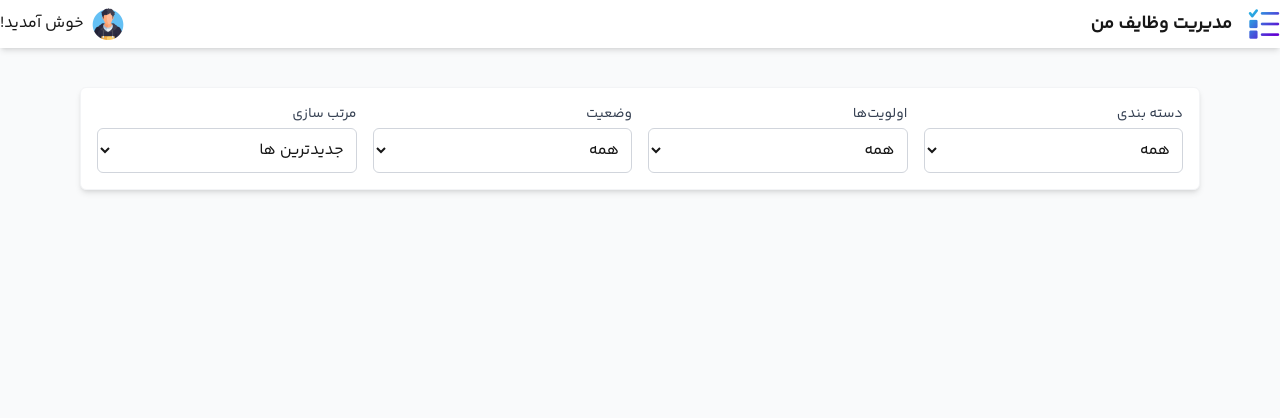
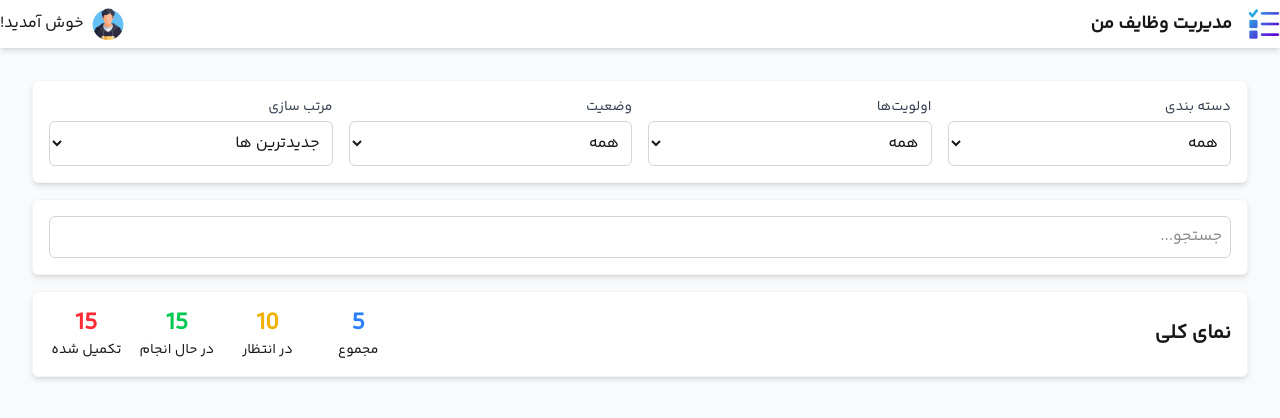
Before and after one commit to htadayoni/todo-list, a Next.js app: page / in a window 1280 px wide. Shown: the top 418 px of the page. Built offline with nearby package versions, Linux system fonts and the light colour scheme.

Commit message:
implement overvie + block

```diff
--- a/src/app/page.js
+++ b/src/app/page.js
@@ -1,10 +1,16 @@
-import Filters from "./../components/filters";
+import Search from '@/components/search';
+import Filters from './../components/filters';
+import Overview from './../components/overview';
 
 export default function Home() {
   return (
-    <div className="grid grid-rows-[20px_1fr_20px] items-center justify-items-center min-h-screen p-8 pb-20 gap-16 sm:p-20">
-      <div className="container mx-auto">
-        <Filters />
+    <div className="grid grid-rows-[20px_1fr_20px] items-center justify-items-center min-h-screen p-8 pb-20 gap-16">
+      <div className="container h-full">
+        <div className="grid gap-4">
+          <Filters />
+          <Search />
+          <Overview />
+        </div>
       </div>
     </div>
   );
--- a/src/components/filters/index.js
+++ b/src/components/filters/index.js
@@ -4,17 +4,18 @@ import {
   priorities,
   statuses,
   sortOptions,
-} from '../../constants/filters';
+} from './../../constants/filters';
+import Block from '../layout/block';
 
 export default function Filters() {
   return (
-    <div className="shadow-md bg-white border border-gray-100 rounded-md p-4">
+    <Block>
       <div className="grid grid-cols-4 gap-4">
         <FilterItem title="دسته بندی" listItems={categories} />
         <FilterItem title="اولویت‌ها" listItems={priorities} />
         <FilterItem title="وضعیت" listItems={statuses} />
         <FilterItem title="مرتب سازی" listItems={sortOptions} />
       </div>
-    </div>
+    </Block>
   );
 }
--- /dev/null
+++ b/src/components/layout/block.js
@@ -0,0 +1,7 @@
+export default function Block({ children }) {
+  return (
+    <div className="shadow-md bg-white border border-gray-100 rounded-md p-4">
+      {children}
+    </div>
+  );
+}
--- /dev/null
+++ b/src/components/overview/index.js
@@ -0,0 +1,18 @@
+import Block from '../layout/block';
+import NumberBlock from './numberBlock';
+
+export default function Overview() {
+  return (
+    <Block>
+      <div className="flex justify-between items-center">
+        <h2 className="text-xl font-bold">نمای کلی</h2>
+        <div className="grid grid-cols-4 gap-4">
+          <NumberBlock number={5} title="مجموع" color="blue" />
+          <NumberBlock number={10} title="در انتظار" color="yellow" />
+          <NumberBlock number={15} title="در حال انجام" color="green" />
+          <NumberBlock number={15} title="تکمیل شده" color="red" />
+        </div>
+      </div>
+    </Block>
+  );
+}
--- /dev/null
+++ b/src/components/overview/numberBlock.js
@@ -0,0 +1,16 @@
+import { colorClasses } from './../../constants/colors';
+
+export default function NumberBlock({ number, title, color }) {
+  return (
+    <div className="text-center">
+      <h2
+        className={`text-2xl font-bold ${
+          colorClasses[color] || 'text-gray-500'
+        }`}
+      >
+        {number}
+      </h2>
+      <div className="text-sm">{title}</div>
+    </div>
+  );
+}
--- /dev/null
+++ b/src/components/search/index.js
@@ -0,0 +1,13 @@
+import Block from '../layout/block';
+
+export default function Search() {
+  return (
+    <Block>
+      <input
+        type="text"
+        placeholder="جستجو..."
+        className="border border-gray-300 rounded-md p-2 w-full"
+      />
+    </Block>
+  );
+}
--- /dev/null
+++ b/src/constants/colors.js
@@ -0,0 +1,10 @@
+export const colorClasses = {
+  blue: 'text-blue-500',
+  red: 'text-red-500',
+  green: 'text-green-500',
+  yellow: 'text-yellow-500',
+  purple: 'text-purple-500',
+  indigo: 'text-indigo-500',
+  pink: 'text-pink-500',
+  gray: 'text-gray-500',
+};
```
Also changed, not shown: eslint.config.mjs (+29 -29 lines).
